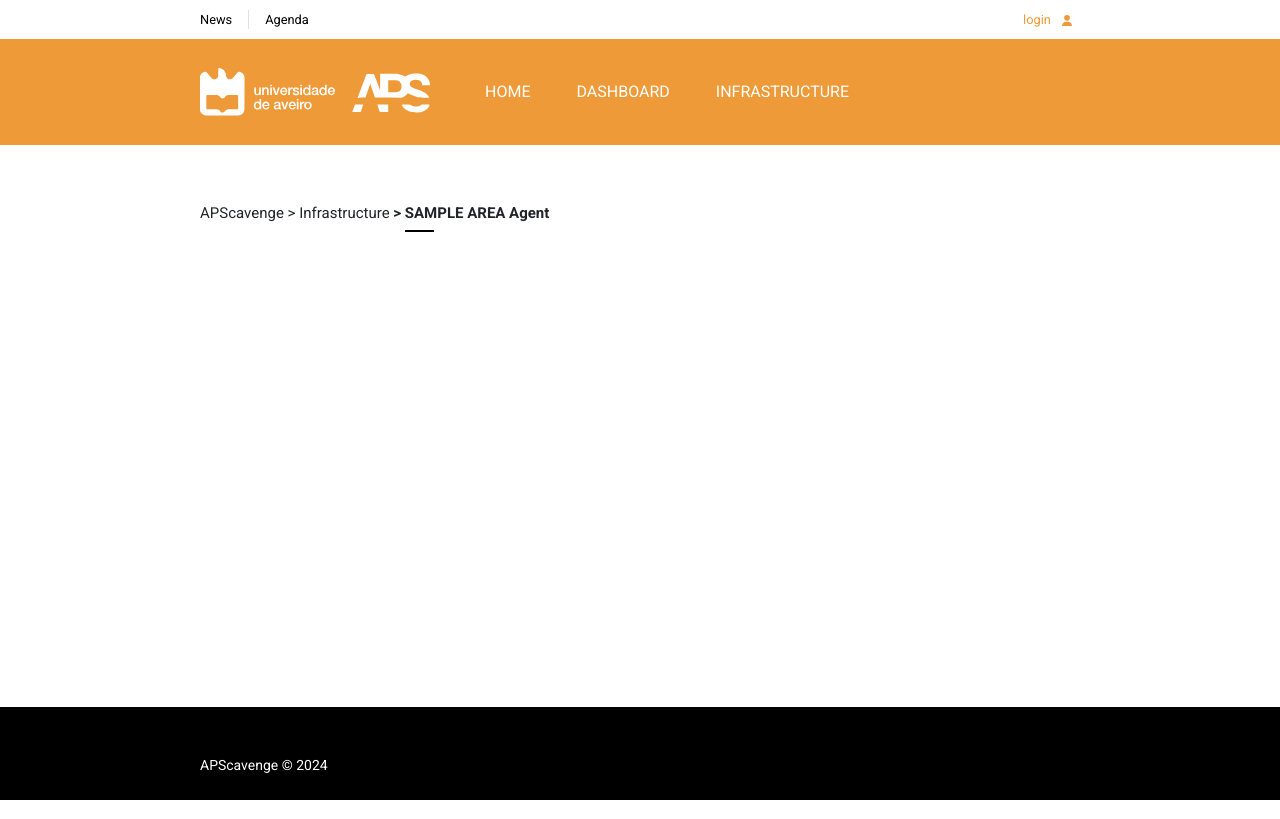
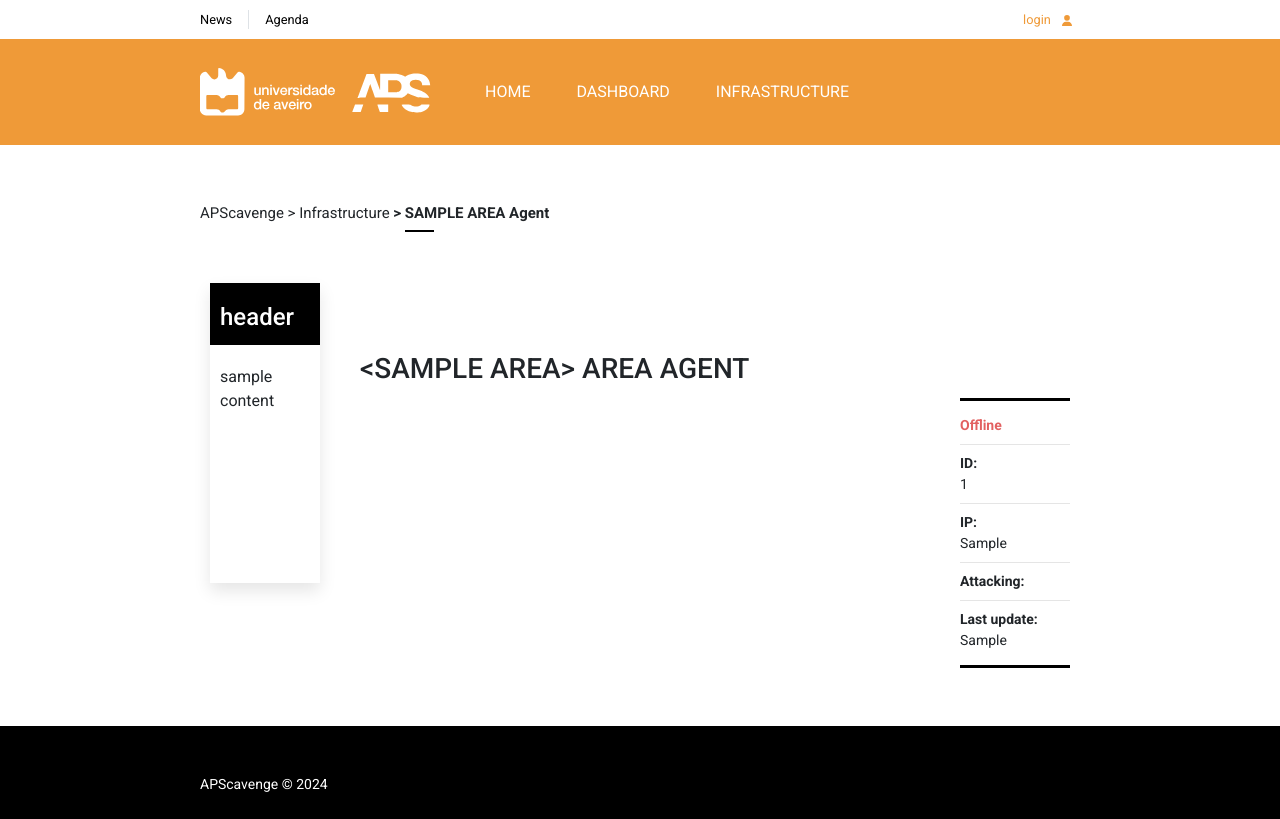
Before and after one commit to xL1fer/APScavenge, a Django app: template approject/apscavenge/templates/infrastructure_agent.html in a window 1280 px wide. Run offline with Django 5.2, Linux system fonts and the light colour scheme; the template is opened without the code that fills it: most values are stand-ins (such as "Sample title", 1, 10 or a date in 2020).

Commit message:
agent details page work

```diff
--- a/approject/apscavenge/static/css/infrastructure.css
+++ b/approject/apscavenge/static/css/infrastructure.css
@@ -46,3 +46,36 @@
 .custom-grid .row > div a {
     color: #ef9a38;
 }
+
+.details-grid .row:first-child .col:first-child {
+    min-height: 300px;
+    height: 100%;
+    width: 100%;
+    box-shadow: rgba(0, 0, 0, 0.1) 0px 8px 16px 0px;
+    padding: 0;
+    border: 0px;
+    margin: 10px;
+}
+
+.details-grid .row:first-child .col:nth-child(2) {
+    min-height: 250px;
+    min-width: 600px;
+    height: 100%;
+    padding: 14px 20px 20px;
+    margin: 65px 10px 10px 10px;
+}
+
+.details-grid .row:first-child .col:nth-child(3) {
+    font-size: 0.875rem;
+    height: 100%;
+    padding: 14px 0px;
+    border-top: 3px solid black;
+    border-bottom: 3px solid black;
+    margin: 125px 10px 10px 10px;
+}
+
+.details-grid .row:first-child .col:nth-child(3) hr {
+    padding: 0px;
+    margin-top: 8px;
+    margin-bottom: 8px;
+}
--- a/approject/apscavenge/templates/infrastructure_agent.html
+++ b/approject/apscavenge/templates/infrastructure_agent.html
@@ -13,4 +13,27 @@
 
 <div class="page-indicator">APScavenge > Infrastructure <b>> <span class="underlined mb-5">{{ agentstatus.area|upper }} Agent</b></span></div>
 
+<div class="container details-grid">
+    <div class="row">
+        <div class="col">
+            <div style="background-color: black; color: white; padding: 20px 10px 5px 10px;"><h4>header</h4></div>
+            <div style="padding: 20px 10px 5px 10px;">sample content</div>
+        </div>
+        <div class="col">
+            <h3>&lt;{{ agentstatus.area|upper }}&gt; AREA AGENT</h3>
+        </div>
+        <div class="col">
+            <div>{% if agentstatus.is_online %}<b style="color: rgb(80, 202, 80)">Online</b>{% else %}<b style="color: rgb(226, 96, 96)">Offline</b>{% endif %}</div>
+            <hr>
+            <div><b>ID:<br/></b>{{ agentstatus.id }}</div>
+            <hr>
+            <div><b>IP:<br/></b>{{ agentstatus.ip }}</div>
+            <hr>
+            <div><b>Attacking:<br/></b>{{ agentstatus.is_attacking }}</div>
+            <hr>
+            <div><b>Last update:<br/></b>{{ agentstatus.last_heartbeat }}</div>
+        </div>
+    </div>
+</div>
+
 {% endblock %}
```
